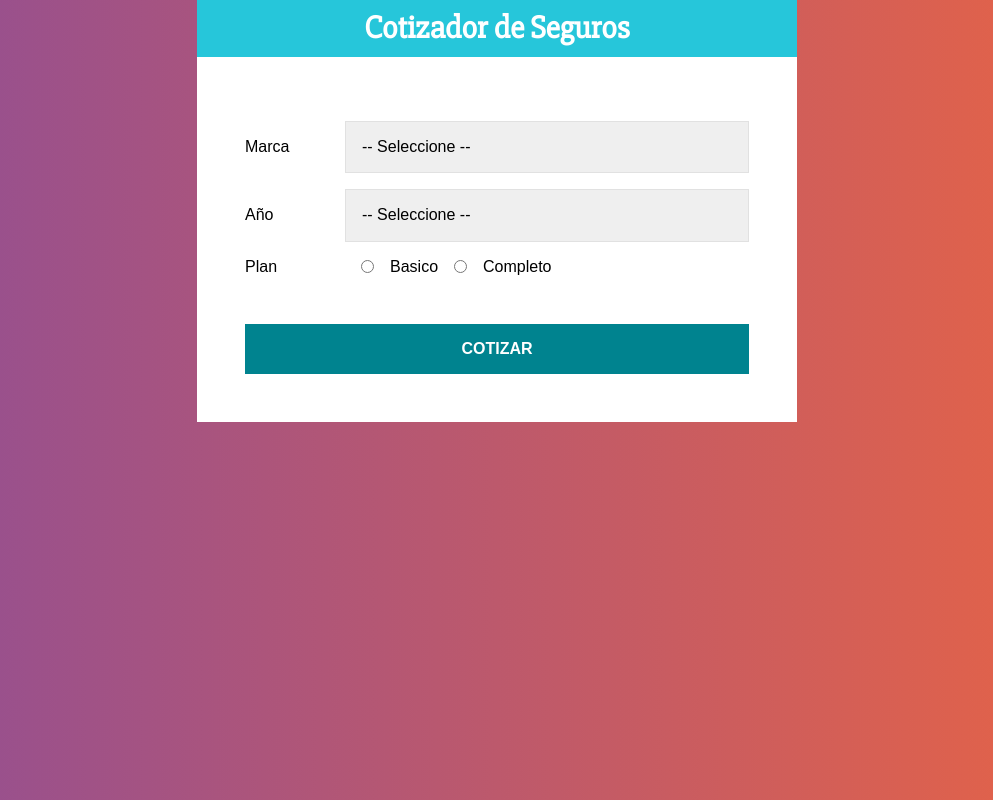
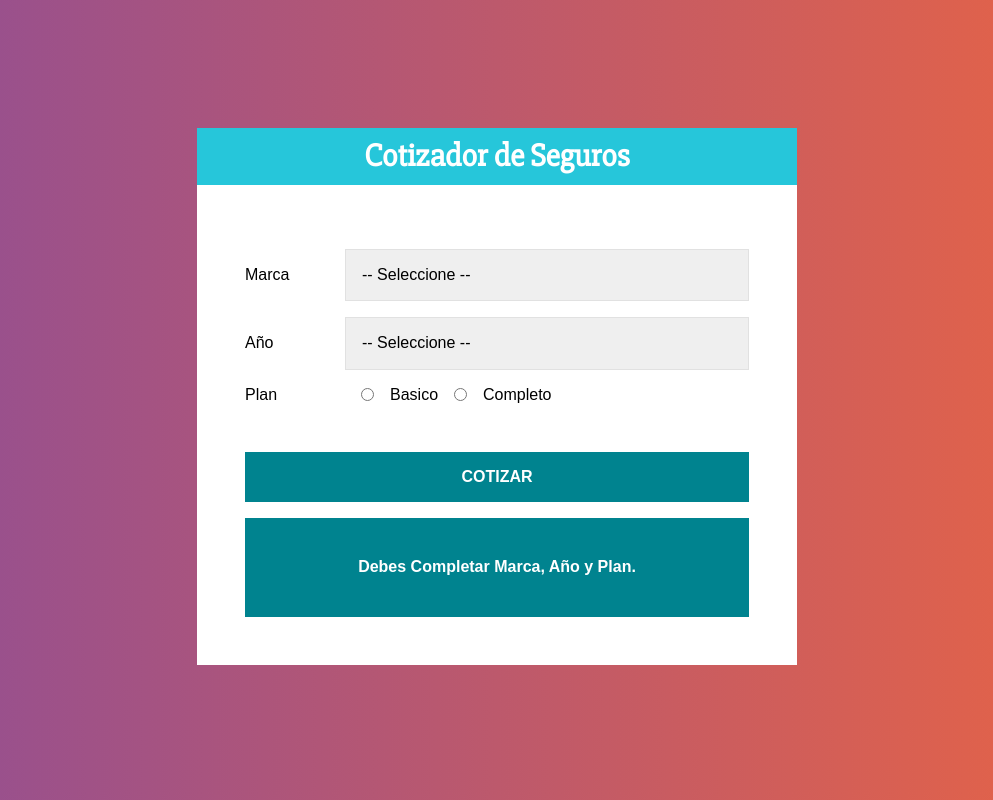
Before and after one commit to Mauricio-Ojeda/cotizador, a React (Create React App) app: page / in a window 1280 px wide. Shown: the whole page, without its empty margins (143-1136 px from the left). Built offline with nearby package versions, Linux system fonts and the light colour scheme.

Commit message:
Agregando animacion a la cotizacion

```diff
--- a/package.json
+++ b/package.json
@@ -11,6 +11,7 @@
     "react": "^17.0.2",
     "react-dom": "^17.0.2",
     "react-scripts": "4.0.3",
+    "react-transition-group": "^4.4.1",
     "web-vitals": "^1.1.2"
   },
   "scripts": {
--- a/public/index.html
+++ b/public/index.html
@@ -1,5 +1,5 @@
 <!DOCTYPE html>
-<html lang="en">
+<html lang="es">
   <head>
     <meta charset="utf-8" />
     <link rel="icon" href="%PUBLIC_URL%/favicon.ico" />
--- a/src/App.js
+++ b/src/App.js
@@ -1,18 +1,31 @@
-import React from 'react';
+import React, { useState } from 'react';
 import Header from './components/Header';
 import Formulario from './components/Formulario';
+import MostrarResultado from './components/MostrarResultado';
+import Resumen from './components/Resumen';
 import styled from '@emotion/styled';
 
 const Container = styled.div`
     max-width: 600px;
-    margin: 0 auto;
+    margin: 10% auto;
 `;
 const ContainerForm = styled.div`
     background-color: #ffffff;
     padding: 3rem;
 `;
 
+
 function App() {
+
+  const [resultado, setResultado] = useState({
+        cantidad: 0,
+        datos:{
+          marca:'',
+          year: '',
+          plan: ''
+        }
+  })
+
   return (
     <Container >
         <Header
@@ -20,9 +33,17 @@ function App() {
         />
         <ContainerForm>
             <Formulario
+              setResultado= { setResultado }
+            />
 
+           <Resumen
+              datos={resultado.datos}
+            />
+            <MostrarResultado
+              resultado = { resultado }
             />
         </ContainerForm>
+
     </Container>
   );
 }
--- a/src/Helper.js
+++ b/src/Helper.js
@@ -4,10 +4,19 @@ export const obtenerDiferenciaYear = (year) => ( new Date().getFullYear() - year
 
 // Obtener Incremento por marca
 
-export const calcularMarca = (marca, resultado) =>{
+export const calcularMarca = (marca) =>{
 
-			const precio = ( marca === "americano" ) ? resultado * 1.15  :
-                       	   ( marca === "europeo" )   ? resultado * 1.30  :
-                       	   ( marca === "asiatico" )  ? resultado * 1.05  : null;
-            return precio;
+			const precioPorMarca = ( marca === "americano" ) ? 1.15  : // 15% aumento
+                       	   ( marca === "europeo" )   ? 1.30  : // 30% aumento
+                       	   ( marca === "asiatico" )  ? 1.05  : null; // 5% aumento o nada
+            return precioPorMarca;
         }
+// Obtener incremento por Plan
+export const calcularPlan = ( plan ) =>{
+
+
+			const precioPorPlan = ( plan === "basico" ) 	? 1.20  : // 20% aumento
+                       	          ( plan === "completo" )  ? 1.50  : null; // 50% aumento o nada
+
+			return precioPorPlan;
+        }
--- a/src/components/Formulario.js
+++ b/src/components/Formulario.js
@@ -1,6 +1,6 @@
 import React, { useState } from 'react';
 import styled from '@emotion/styled';
-import { obtenerDiferenciaYear, calcularMarca } from '../Helper';
+import { obtenerDiferenciaYear, calcularMarca, calcularPlan } from '../Helper';
 
 const Campo = styled.div`
     display: flex;
@@ -54,7 +54,7 @@ const Error = styled.div`
     margin: 1rem 0;
 `
 
-const Formulario = () => {
+const Formulario = ({ setResultado }) => {
     // state inicial del form
     const [datos, setDatos] = useState({
         marca: '',
@@ -107,8 +107,22 @@ const Formulario = () => {
         resultado -= porcentaje * resultado;
         console.log(resultado);
 
-        resultado = calcularMarca(marca, resultado);
+        // se suma porcentaje segun origen de la marca
+
+        resultado = calcularMarca( marca ) * resultado;
         console.log(resultado);
+
+        // Tipo de plan
+
+        resultado = parseFloat( calcularPlan( plan ) * resultado ).toFixed(2);
+        console.log(resultado);
+
+        // pasar resultado
+
+        setResultado({
+            cantidad: resultado,
+            datos
+        });
 
     }
 
--- /dev/null
+++ b/src/components/MostrarResultado.js
@@ -0,0 +1,42 @@
+import React from 'react';
+import styled from '@emotion/styled';
+import {TransitionGroup, CSSTransition} from 'react-transition-group';
+
+const Container = styled.div`
+    background-color: #26daa5;
+    text-align: center;
+    padding: 0.5rem;
+    font-weight: bolder;
+    margin-top: 1rem;
+    color: #ffffff;
+    font-size: 1.5rem;
+
+
+`
+
+const MostrarResultado = ({ resultado }) => {
+
+    const { cantidad } = resultado;
+
+    const mostrar = (cantidad === 0) ? null : (
+                                                <Container>
+                                                        <TransitionGroup
+                                                            component="div"
+                                                            className="resultado"
+                                                        >
+                                                            <CSSTransition
+                                                                classNames="resultado"
+                                                                key={cantidad}
+                                                                timeout={{ enter: 500, exit:500}}
+                                                            >
+                                                                <div><p>$ {cantidad}</p></div>
+                                                            </CSSTransition>
+                                                        </TransitionGroup>
+
+                                                    </Container>
+                                                )
+    return mostrar
+
+}
+
+export default MostrarResultado
--- /dev/null
+++ b/src/components/Resumen.js
@@ -0,0 +1,44 @@
+import React from 'react';
+import styled from '@emotion/styled';
+
+const Container = styled.div`
+    background-color: #00838F;
+    text-align: center;
+    padding: 1.5rem;
+    font-weight: bolder;
+    color: #ffffff;
+    margin-top: 1rem;
+`;
+const Ul = styled.ul `
+    text-align: left;
+    text-transform: capitalize;
+    font-weight: bold;
+
+`;
+
+const Resumen = ({datos}) => {
+    const {marca, year, plan} = datos;
+
+    if(marca === '' || year === '' || plan === ''){
+        return (
+            <Container>
+                <p>Debes Completar Marca, Año y Plan.</p>
+            </Container>
+        );
+    }
+
+
+    return (
+        <Container>
+           <h2>Resumen de Cotización</h2>
+           <Ul>
+               <li>Marca: {marca}</li>
+               <li>Año: {year}</li>
+               <li>Plan: {plan}</li>
+           </Ul>
+
+        </Container>
+    )
+}
+
+export default Resumen
--- a/src/index.css
+++ b/src/index.css
@@ -9,10 +9,13 @@ body {
 }
 ul {
   list-style: none;
-  padding: none;
-  margin: none;
+  padding: 0;
+  margin: 0;
 }
-span.resultado {
+li{
+  margin-bottom: 0.5rem;
+}
+.resultado {
   position: relative;
   width: 100%;
 }
@@ -20,7 +23,7 @@ span.resultado {
   transition: .5s;
 }
 .resultado-enter.resultado-enter-active{
-  transform: translateY(0%);
+  transform: translateY(1%);
 }
 .resultado-exit{
   transform: translateY(0);
@@ -32,5 +35,5 @@ span.resultado {
 }
 .resultado-exit-active{
   opacity: 0;
-  transform: translateY(-10%);
+  transform: translateY(-5%);
 }
```
Also changed, not shown: 1 other file (tests, documents, lock files or other folders).
